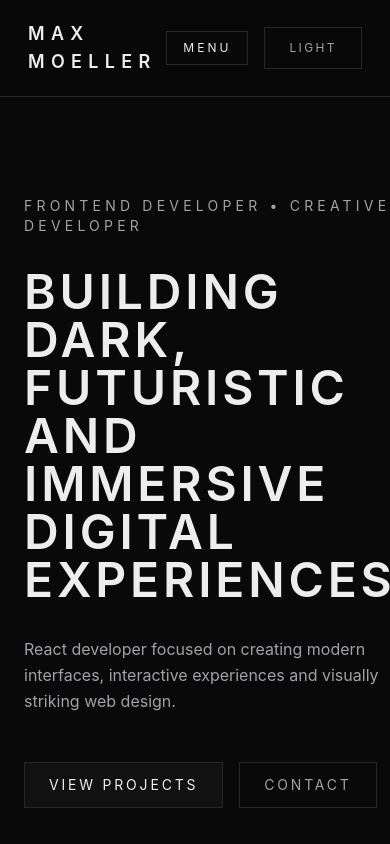
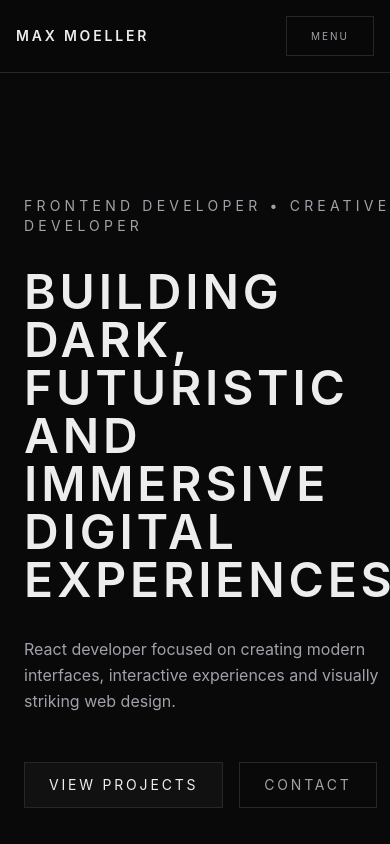
Before and after one commit to maxmoeller-147/Portfolio_Web, a React (Vite) app in the folder portfolio_website/: page / in a window 390 px wide. Shown: the top 844 px of the page. Built offline with nearby package versions, Linux system fonts and the light colour scheme.

Commit message:
Refactor Navbar: responsive layout & menu

```diff
--- a/portfolio_website/src/components/navbar.jsx
+++ b/portfolio_website/src/components/navbar.jsx
@@ -1,8 +1,6 @@
 import { useState } from "react"
-import ThemeToggle from "./ui/ThemeToggle"
-
-export default function Navbar() {
-  const [isOpen, setIsOpen] = useState(false)
+import ThemeToggle from "./ui/themeToggle"
+import Button from "./ui/button"
 
 const navLinks = [
   { name: "Home", href: "#home" },
@@ -11,31 +9,52 @@ export default function Navbar() {
   { name: "Contact", href: "#contact" },
 ]
 
+export default function Navbar() {
+  const [isOpen, setIsOpen] = useState(false)
+
   return (
     <header className="fixed top-0 left-0 z-50 w-full border-b border-border bg-background/70 backdrop-blur-xl">
-      <nav className="mx-auto flex max-w-8xl items-center justify-between px-7 py-5">
+      <nav className="mx-auto flex max-w-8xl items-center justify-between px-4 py-4 sm:px-7 sm:py-5">
 
         {/* Logo */}
-        <a href="#home" className="text-lg font-semibold uppercase tracking-[0.35em] text-primary">Max Moeller</a>
+        <a
+          href="#home"
+          className="text-sm font-semibold uppercase tracking-[0.2em] text-primary sm:text-lg sm:tracking-[0.35em]"
+        >
+          Max Moeller
+        </a>
 
         {/* Desktop Navigation */}
         <ul className="hidden items-center gap-10 md:flex">
           {navLinks.map((link) => (
             <li key={link.name}>
-              <a href={link.href} className="text-sm uppercase tracking-[0.25em] text-secondary transition-colors duration-300 hover:text-accent">{link.name}</a>
+              <a
+                href={link.href}
+                className="text-sm uppercase tracking-[0.25em] text-secondary transition-colors duration-300 hover:text-accent"
+              >
+                {link.name}
+              </a>
             </li>
           ))}
         </ul>
 
+        {/* Right Side */}
+        <div className="flex items-center gap-2 sm:gap-4">
+
           {/* Mobile Menu Button */}
-        <button onClick={() => setIsOpen(!isOpen)}
-            className="border border-border px-4 py-2 text-xs uppercase tracking-[0.25em] text-primary md:hidden">
-          Menu
-        </button>
+          <Button
+            onClick={() => setIsOpen(!isOpen)}
+            variant="secondary"
+            className="px-3 py-2 text-[10px] md:hidden"
+          >
+            {isOpen ? "Close" : "Menu"}
+          </Button>
 
-        {/* Theme Toggle */}
-        <div className="ml-4">
+          {/* Desktop Theme Toggle */}
+          <div className="hidden md:block">
             <ThemeToggle />
+          </div>
+
         </div>
       </nav>
 
@@ -53,6 +72,11 @@ export default function Navbar() {
               </a>
             </li>
           ))}
+
+          {/* Mobile Theme Toggle */}
+          <li className="pt-2">
+            <ThemeToggle />
+          </li>
         </ul>
       )}
     </header>
```
Lines whose indentation alone changed are shown as unchanged.
